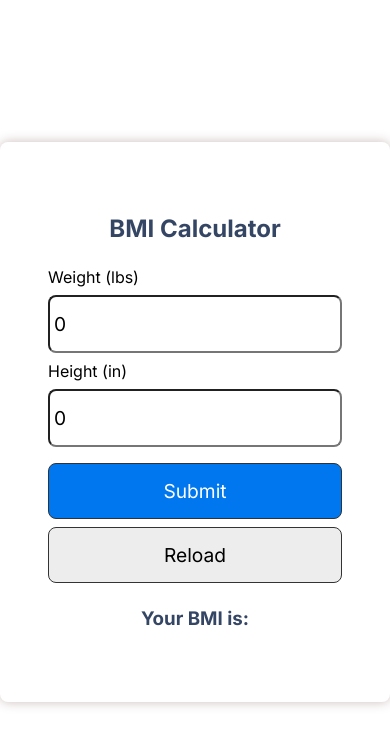
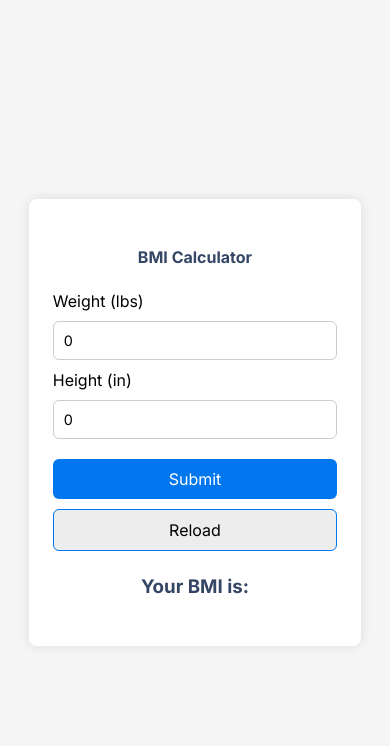
Before and after one commit to iiitl/bmi_calculator, a React (Create React App) app: page / in a window 390 px wide. Shown: the top 746 px of the page. Built offline with nearby package versions, Linux system fonts and the light colour scheme.

Commit message:
issue #1 resolved ,  made it suitable for mobile uis

```diff
--- a/src/App.css
+++ b/src/App.css
@@ -1,38 +1,127 @@
-.App {
-  text-align: center;
+@import url('https://fonts.googleapis.com/css2?family=Inter:wght@100;200;300;400;500;600;700;800;900&display=swap');
+
+* {
+  box-sizing: border-box;
+  margin: 0;
+  padding: 0;
+  font-family: 'Inter', sans-serif;
 }
 
-.App-logo {
-  height: 40vmin;
-  pointer-events: none;
+.app {
+  display: flex;
+  justify-content: center;
+  align-items: center;
+  width: 100vw;
+  min-height: 100vh;
+  padding: 20px;
+  background-color: #f5f5f5;
 }
 
-@media (prefers-reduced-motion: no-preference) {
-  .App-logo {
-    animation: App-logo-spin infinite 20s linear;
+.container {
+  box-shadow: 0px 0px 12px rgba(0, 0, 0, 0.1);
+  border-radius: 8px;
+  padding: 3rem;
+  max-width: 600px;
+  width: 100%;
+  background: white;
+}
+
+/* Responsive improvements */
+@media (max-width: 768px) {
+  .container {
+    padding: 2rem;
+    max-width: 90%;
   }
 }
 
-.App-header {
-  background-color: #282c34;
-  min-height: 100vh;
-  display: flex;
-  flex-direction: column;
-  align-items: center;
-  justify-content: center;
-  font-size: calc(10px + 2vmin);
-  color: white;
+@media (max-width: 480px) {
+  .container {
+    padding: 1.5rem;
+    max-width: 95%;
+  }
 }
 
-.App-link {
-  color: #61dafb;
+input {
+  width: 100%;
+  font-size: 1rem;
+  padding: 12px;
+  margin: 10px 0;
+  border-radius: 6px;
+  border: 1px solid #ccc;
+  transition: border 0.3s ease-in-out;
 }
 
-@keyframes App-logo-spin {
-  from {
-    transform: rotate(0deg);
+input:focus {
+  border-color: #0077EE;
+  outline: none;
+}
+
+.btn {
+  display: block;
+  width: 100%;
+  font-size: 1.1rem;
+  margin: 10px 0;
+  padding: 12px;
+  background-color: #0077EE;
+  color: #fff;
+  border: none;
+  border-radius: 6px;
+  cursor: pointer;
+  transition: background 0.3s ease-in-out;
+}
+
+.btn:hover {
+  background-color: #005bb5;
+}
+
+.btn-outline {
+  background-color: #ededed;
+  color: #000;
+  border: 1px solid #0077EE;
+}
+
+.btn-outline:hover {
+  background-color: #d0d0d0;
+}
+
+.center {
+  text-align: center;
+  margin: 24px 0;
+  color: #354665;
+  font-size: 1.2rem;
+}
+
+p {
+  margin: 10px 0;
+}
+
+/* Image container */
+.img-container {
+  text-align: center;
+  margin-top: 15px;
+}
+
+.img-container img {
+  height: 150px;
+}
+
+/* Mobile optimization */
+@media (max-width: 480px) {
+  input {
+    font-size: 0.9rem;
+    padding: 10px;
   }
-  to {
-    transform: rotate(360deg);
+
+  .btn {
+    font-size: 1rem;
+    padding: 10px;
+  }
+
+  .center {
+    font-size: 1rem;
+  }
+
+  .img-container img {
+    height: 120px;
   }
 }
--- a/src/index.css
+++ b/src/index.css
@@ -1,75 +1,131 @@
-@import url('https://fonts.googleapis.com/css2?family=Inter:wght@100;200;300;400;500;600;700;800;900&family=Poppins:ital,wght@0,100;0,200;0,300;0,400;0,500;0,600;0,700;0,800;0,900;1,100;1,200;1,300;1,400;1,500;1,600;1,700;1,800;1,900&display=swap');
-
+@import url('https://fonts.googleapis.com/css2?family=Inter:wght@100;200;300;400;500;600;700;800;900&family=Poppins:wght@100;200;300;400;500;600;700;800;900&display=swap');
 
 * {
   box-sizing: border-box;
   margin: 0;
   padding: 0;
-  font-family: 'Inter', sans-if;
+  font-family: 'Inter', sans-serif;
 }
 
 .app {
   display: flex;
-
   justify-content: center;
   align-items: center;
   width: 100vw;
   min-height: 100vh;
+  padding: 20px;
+  background-color: #f9f9f9;
 }
 
 .container {
-  box-shadow: 0px 0px 12px #ccbdbd;
+  box-shadow: 0px 0px 12px rgba(0, 0, 0, 0.1);
   border-radius: 8px;
   padding: 3rem;
   max-width: 600px;
+  width: 100%;
+  background: white;
+}
+
+/* Responsive adjustments */
+@media (max-width: 768px) {
+  .container {
+    padding: 2rem;
+    max-width: 90%;
+  }
+}
+
+@media (max-width: 480px) {
+  .container {
+    padding: 1.5rem;
+    max-width: 95%;
+  }
 }
 
 input {
   width: 100%;
-  font-size: 1.2rem;
-  padding: 15px 4px;
-  margin: 8px 0;
-  border-radius: 8px;
+  font-size: 1rem;
+  padding: 12px;
+  margin: 10px 0;
+  border-radius: 6px;
+  border: 1px solid #ccc;
+  transition: border 0.3s ease-in-out;
+}
+
+input:focus {
+  border-color: #0077EE;
+  outline: none;
 }
 
 .btn {
   display: block;
   width: 100%;
-  font-size: 1.2rem;
-  margin: 8px 0;
-  padding: 15px 0;
+  font-size: 1.1rem;
+  margin: 10px 0;
+  padding: 12px;
   background-color: #0077EE;
   color: #fff;
-  border: 1px solid #333;
-  border-radius: 8px;
+  border: none;
+  border-radius: 6px;
   cursor: pointer;
+  transition: background 0.3s ease-in-out;
 }
-/* unvisited link */
 
-
+.btn:hover {
+  background-color: #005bb5;
+}
 
 .btn-outline {
   background-color: #ededed;
-    color: #000000;
+  color: #000;
+  border: 1px solid #0077EE;
+}
+
+.btn-outline:hover {
+  background-color: #d0d0d0;
 }
 
 .center {
   text-align: center;
   margin: 24px 0;
   color: #354665;
+  font-size: 1.2rem;
 }
-.input_val
-{
+
+.input_val {
   color: #354665;
 }
+
 p {
   margin: 10px 0;
 }
 
+/* Image container */
 .img-container {
   text-align: center;
+  margin-top: 15px;
 }
 
 .img-container img {
-  height: 200px;
+  height: 150px;
 }
+
+/* Mobile optimization */
+@media (max-width: 480px) {
+  input {
+    font-size: 0.9rem;
+    padding: 10px;
+  }
+
+  .btn {
+    font-size: 1rem;
+    padding: 10px;
+  }
+
+  .center {
+    font-size: 1rem;
+  }
+
+  .img-container img {
+    height: 120px;
+  }
+}
```
